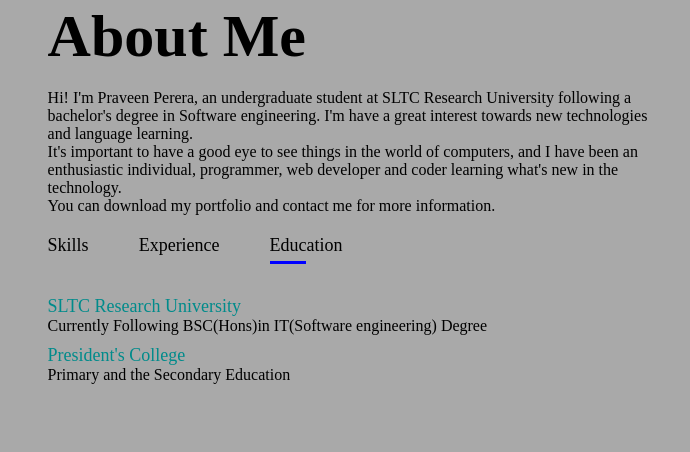
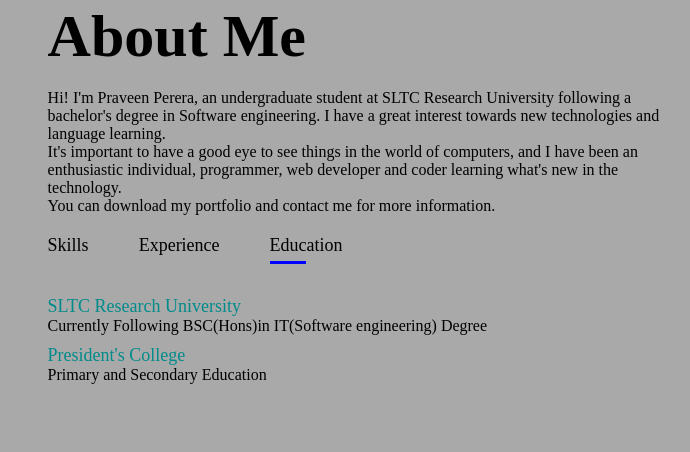
Before and after one commit to Praveen2k23/praveenperera.github.io, a plain HTML site: page index.html in a window 1280 px wide. Both pictures are taken after a click on the element "Education". Shown: the part 906-1358 px from the top of the page, 490-1180 px from the left. Drawn offline with Linux system fonts and the light colour scheme.

Commit message:
Update index.html

```diff
--- a/index.html
+++ b/index.html
@@ -49,7 +49,9 @@
                 </div>
                 <div class="about-col-2">
                     <h1 class="sub-title">About Me</h1>
-                    <p><br>Hi! I'm Praveen Perera, an undergraduate student at SLTC Research University following a bachelor's degree in Software engineering. I'm have a great interest towards new technologies and language learning.<br> It's important to have a good eye to see things in the world of computers, and I have been an enthusiastic individual, programmer, web developer  and coder learning what's new in the technology.<br>You can download my portfolio and contact me for more information.</p>
+                    <p><br>Hi! I'm Praveen Perera, an undergraduate student at SLTC Research University following a bachelor's degree in Software engineering. I have a great interest towards new technologies and language learning.
+                        <br>It's important to have a good eye to see things in the world of computers, and I have been an enthusiastic individual, programmer, web developer and coder learning what's new in the technology.
+                        <br>You can download my portfolio and contact me for more information.</p>
                     <div class="tab-titles">
                         <p class="tab-links active-link" onclick="opentab('skills')">Skills</p>
                         <p class="tab-links active-link" onclick="opentab('experience')">Experience</p>
@@ -72,7 +74,7 @@
                     <div class="tab-contents " id = "education">
                         <ul>
                             <li><span>SLTC Research University</span><br>Currently Following BSC(Hons)in IT(Software engineering) Degree</li>
-                            <li><span>President's College </span><br>Primary and the Secondary Education</li>
+                            <li><span>President's College </span><br>Primary and Secondary Education</li>
                         </ul>
                     </div>
                 </div>
```
